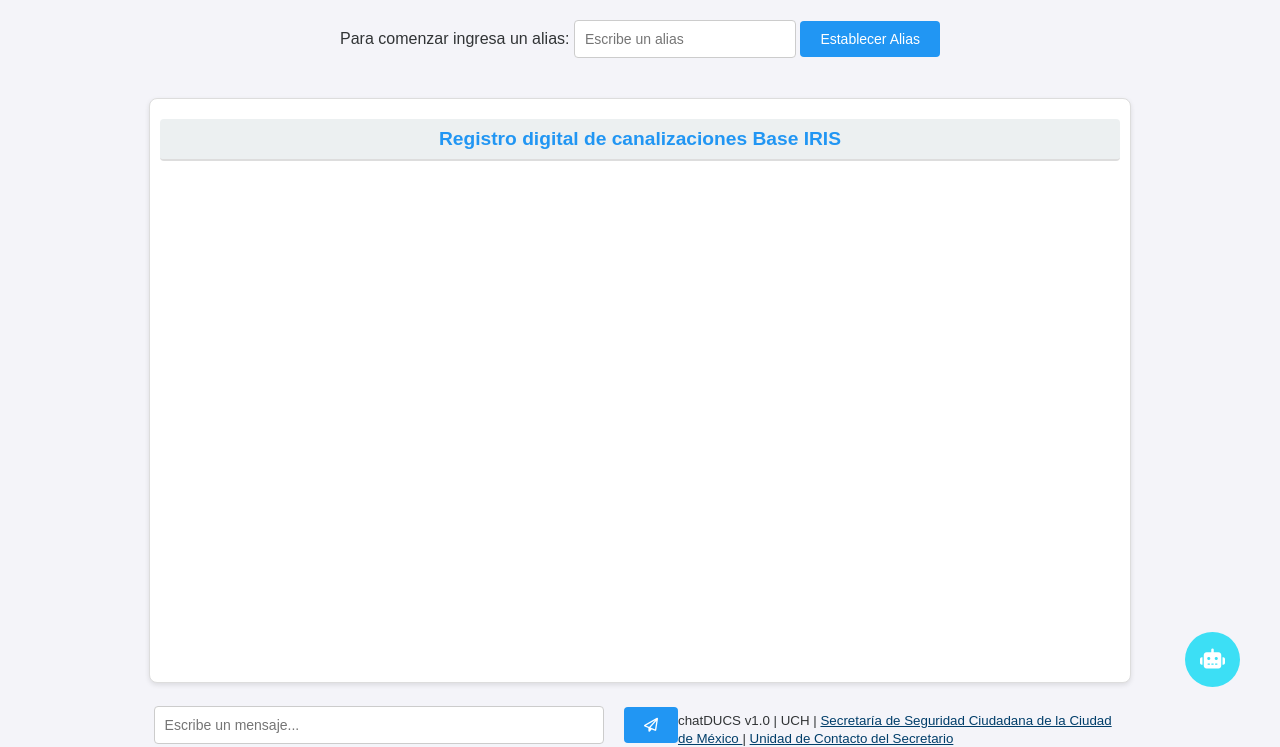
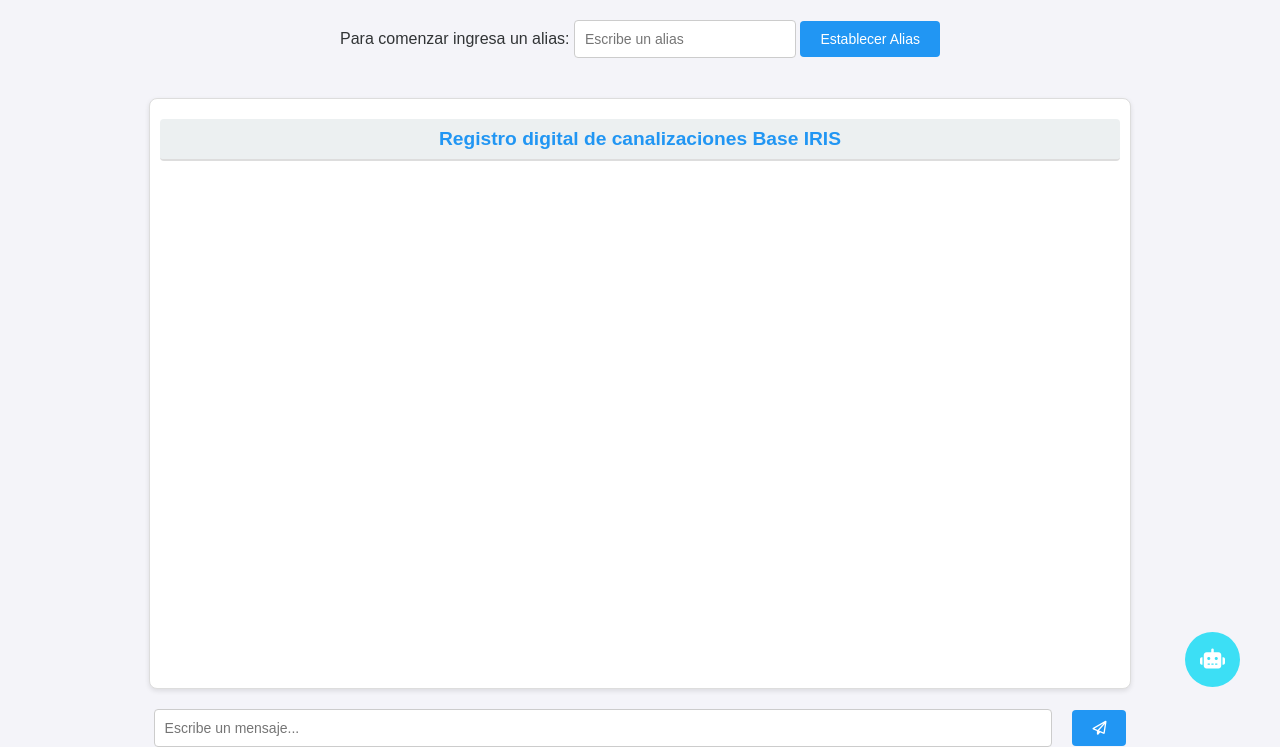
Before and after one commit to ssccdmx/ChatDUCS, a plain HTML site: page index.html in a window 1280 px wide. Shown: the part 88-835 px from the top of the page. Drawn offline with Linux system fonts and the light colour scheme.

Commit message:
Actualizar index.html

```diff
--- a/index.html
+++ b/index.html
@@ -192,18 +192,7 @@ const firebaseConfig = {
 
     <br><br>
 
-    <!--Footer-->
-    <footer>
-        <br><small>
-        chatDUCS v1.0 | UCH |
-        <a href="https://www.ssc.cdmx.gob.mx/" Target="blank">
-            Secretaría de Seguridad Ciudadana de la Ciudad de México
-        </a>|
-        <a href="https://ucs.ssc.cdmx.gob.mx/" Target="blank">
-            Unidad de Contacto del Secretario
-        </a>
-        </small>
-    </footer> <br>
+
 
 
     <!--Chatbox-->
```
